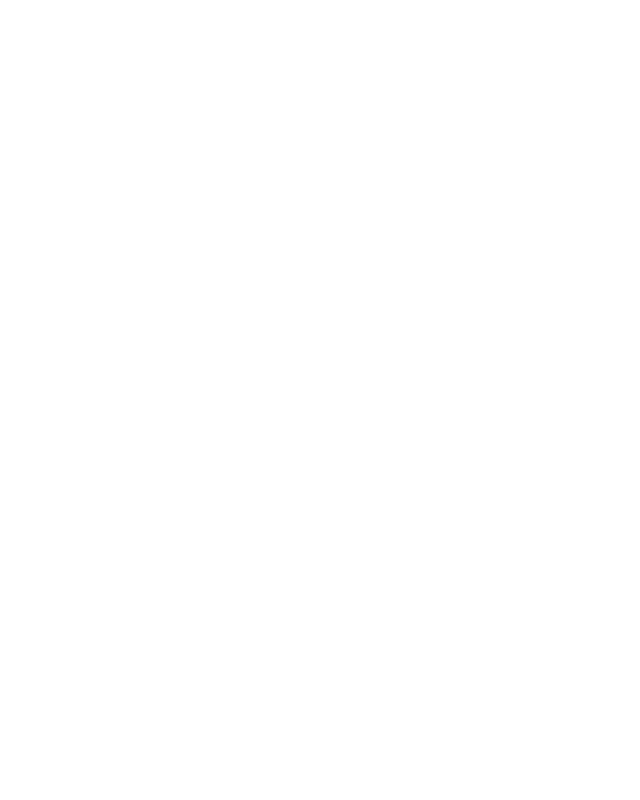
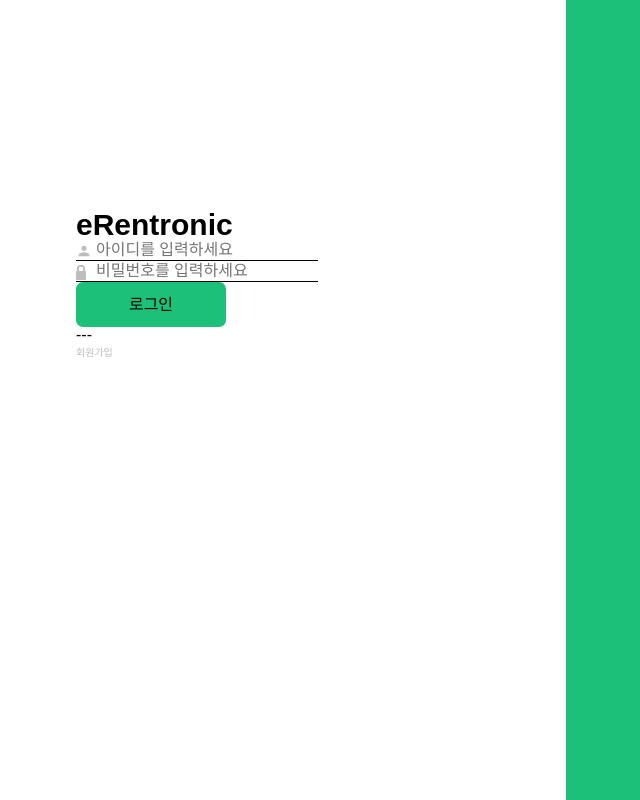
Before and after one commit to eRentronic/eRentronic-Client, a React app: page / in a window 1280 px wide. Before the commit this address had no page. Shown: the whole page, without its empty margins (74-714 px from the left). Built offline with nearby package versions, Linux system fonts and the light colour scheme; a web font is replaced by a local one.

Commit message:
:recycle: 빈칸/ 타입/ 컨벤션 점검

```diff
--- a/src/App.tsx
+++ b/src/App.tsx
@@ -19,7 +19,7 @@
       <Suspense fallback={<Spinner />}>
         <BrowserRouter>
           <Routes>
-            <Route path="/login" element={<LoginPage />} />
+            <Route path="/" element={<LoginPage />} />
             <Route element={<MainLayout />}>
               <Route path="/Main" element={<Main />} />
               <Route path="/detail" element={<Detail />} />
--- a/src/Pages/Main/index.tsx
+++ b/src/Pages/Main/index.tsx
@@ -15,6 +15,7 @@
   const result = await fetch(`${process.env.MAIN_PRODUCTS}`).then(data =>
     data.json(),
   );
+
   return result;
 };
 
--- a/src/assets/icons/index.ts
+++ b/src/assets/icons/index.ts
@@ -1,4 +1,5 @@
 import HEART from './heart.svg?component';
+import LOCK from './lock.svg?component';
 import MENU from './menu.svg?component';
 import MOON from './moon.svg?component';
 import NEXT from './next.svg?component';
@@ -8,4 +9,15 @@
 import SHOPPING_CART from './shopping_cart.svg?component';
 import SUN from './sun.svg?component';
 
-export { MENU, PERSON, SHOPPING_CART, HEART, SEARCH, MOON, SUN, NEXT, PREV };
+export {
+  MENU,
+  PERSON,
+  SHOPPING_CART,
+  HEART,
+  SEARCH,
+  MOON,
+  SUN,
+  NEXT,
+  PREV,
+  LOCK,
+};
--- a/src/components/common/Logo/index.tsx
+++ b/src/components/common/Logo/index.tsx
@@ -5,12 +5,12 @@
 
 import { LogoProps } from './types';
 
-const LOGO_SIZE = { small: '40px', large: '50px' };
-const LOGO_MARGIN = { small: '30px', large: '0' };
+const LOGO_SIZE = { small: '30px', medium: '40px', large: '50px' };
+const LOGO_MARGIN = { small: '0', medium: '30px', large: '0' };
 
 // TODO: 빈 패스일 경우 막을것인가 말것인가
 
-export function Logo({ size, destination }: LogoProps) {
+export function Logo({ size, destination, styles }: LogoProps) {
   const logoSize = LOGO_SIZE[size];
   const logoMargin = LOGO_MARGIN[size];
 
@@ -23,13 +23,18 @@
   };
 
   return (
-    <Link to={destination || currentPage} onClick={validLink}>
+    <Link
+      to={destination || currentPage}
+      onClick={validLink}
+      style={{ ...styles }}
+    >
       <Text
         typography="Black"
         styles={{
           fontSize: logoSize,
           marginRight: logoMargin,
           cursor: 'pointer',
+          ...styles,
         }}
       >
         eRentronic
--- a/src/components/common/Logo/types.ts
+++ b/src/components/common/Logo/types.ts
@@ -1,4 +1,7 @@
+import { CSSObject } from 'styled-components';
+
 export type LogoProps = {
-  size: 'small' | 'large';
+  size: 'small' | 'large' | 'medium';
   destination?: string;
+  styles?: CSSObject;
 };
--- a/src/components/common/UserInput.tsx
+++ b/src/components/common/UserInput.tsx
@@ -2,6 +2,7 @@
 import styled, { CSSObject } from 'styled-components';
 
 import * as ICONS from '@/assets/icons';
+import { globalTheme } from '@/styles/globalTheme';
 import { OverRidableProps } from '@/utils/helperType';
 
 const DEFAULT_INPUT_STYLE = {
@@ -11,6 +12,8 @@
 type UserInputBaseProps = {
   size?: 'small' | 'medium' | 'large';
   iconSrc?: keyof typeof ICONS;
+  iconColor?: keyof typeof globalTheme.pallete;
+  onClick?: number;
 };
 
 type UserInputProps<incomeElementType extends ElementType> = OverRidableProps<
@@ -24,12 +27,18 @@
 
 const DEFAULT_ICON_STYLE: CSSObject = {
   position: 'absolute',
-  top: 0,
+  top: '50%',
   left: 0,
+  transform: 'translate(0, -50%)',
 };
 
 function UserInput<incomeElementType extends ElementType = 'input'>(
-  { size, iconSrc, ...props }: UserInputProps<incomeElementType>,
+  {
+    size,
+    iconSrc,
+    iconColor = 'grey4',
+    ...props
+  }: UserInputProps<incomeElementType>,
   ref: Ref<any>,
 ) {
   const StyledIcon = iconSrc && styled(ICONS[iconSrc])(DEFAULT_ICON_STYLE);
@@ -37,7 +46,13 @@
   return (
     <StyledLabel htmlFor="userInfo">
       <StyledInput inputSize={size} iconSrc={iconSrc} ref={ref} {...props} />
-      {StyledIcon && <StyledIcon width="16px" height="16px" />}
+      {StyledIcon && (
+        <StyledIcon
+          width="16px"
+          height="16px"
+          fill={globalTheme.pallete[iconColor]}
+        />
+      )}
     </StyledLabel>
   );
 }
@@ -48,6 +63,7 @@
     width: DEFAULT_INPUT_STYLE.width[inputSize],
     borderBottom: `1px solid ${theme.pallete.black}`,
     outline: 'none',
+    paddingLeft: '20px',
   }),
 );
 
--- a/src/index.tsx
+++ b/src/index.tsx
@@ -24,6 +24,7 @@
     },
   },
 });
+
 root.render(
   <React.StrictMode>
     <RecoilRoot>
```
Also changed, not shown: src/assets/icons/lock.svg (added), src/assets/icons/sun.svg.
